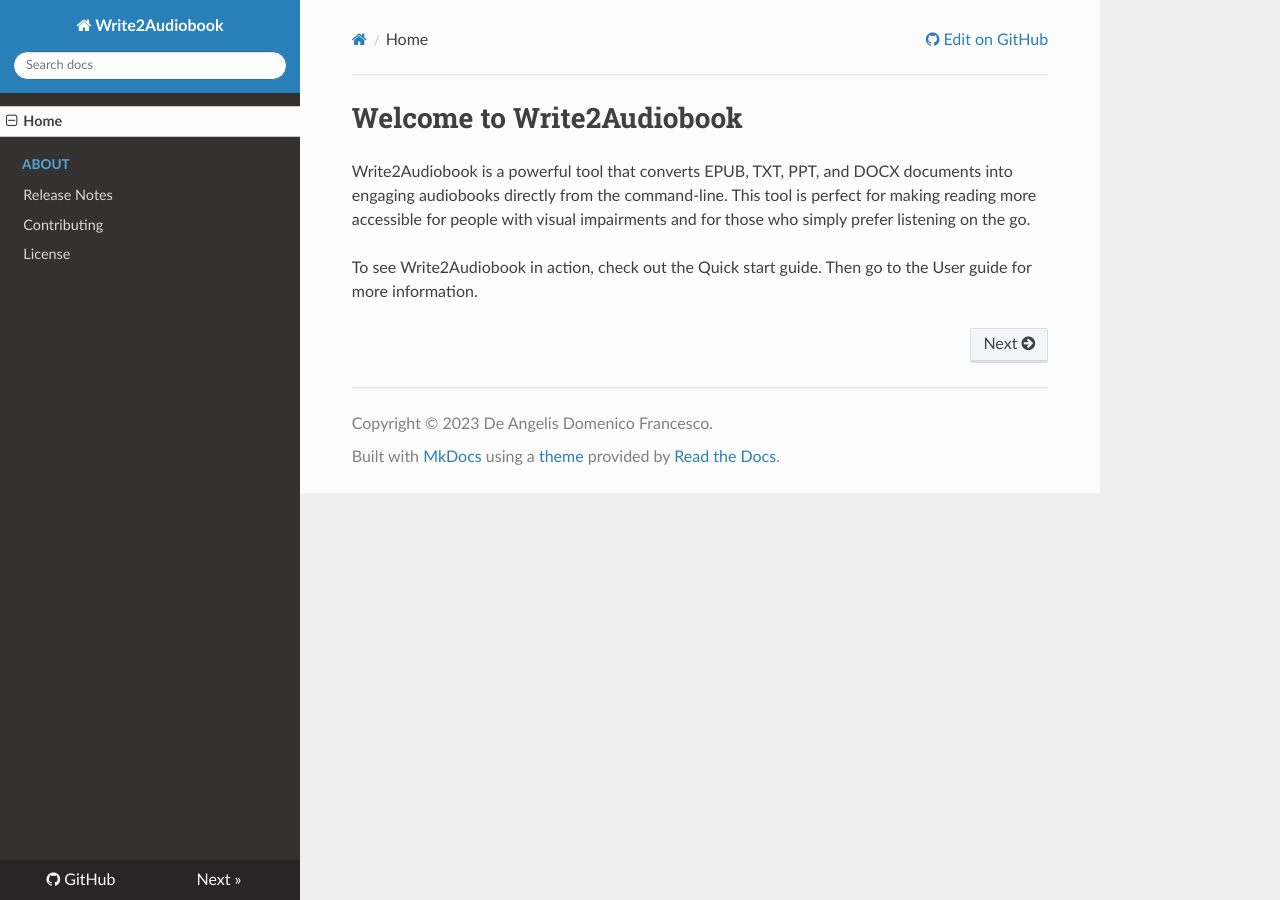
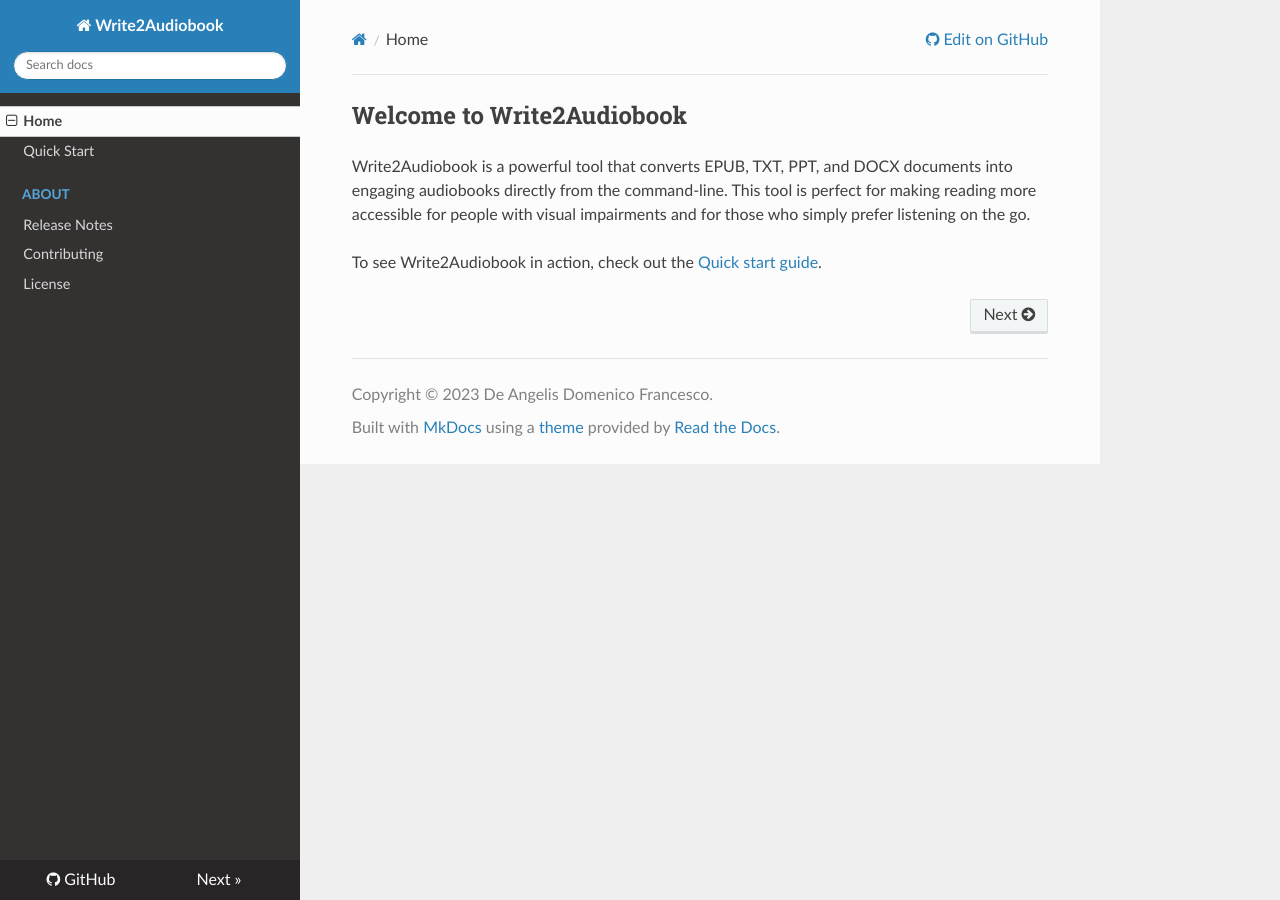
Before and after one commit to deangelisdf/write2audiobook, an MkDocs documentation site: the page built from docs/index.md, in a window 1280 px wide. Built offline with MkDocs 1.6.1, drawn with Linux system fonts in a browser that asks for light colours; nearby versions of some CDN libraries.

Commit message:
update quick start guide

```diff
--- a/doc_requirements.txt
+++ /dev/null
@@ -1 +0,0 @@
-mkdocs
--- a/docs/index.md
+++ b/docs/index.md
@@ -2,4 +2,4 @@
 
 Write2Audiobook is a powerful tool that converts EPUB, TXT, PPT, and DOCX documents into engaging audiobooks directly from the command-line. This tool is perfect for making reading more accessible for people with visual impairments and for those who simply prefer listening on the go.
 
-To see Write2Audiobook in action, check out the Quick start guide. Then go to the User guide for more information.
+To see Write2Audiobook in action, check out the [Quick start guide](quick-start.md).
--- a/mkdocs.yml
+++ b/mkdocs.yml
@@ -4,9 +4,15 @@
 edit_uri: https://github.com/greg-martinez44/write2audiobook/edit/gh-docs/docs/
 nav:
   - Home: index.md
+  - Quick Start: quick-start.md
   - About:
     - Release Notes: about/release-notes.md
     - Contributing: about/contributing.md
     - License: about/license.md
 
 copyright: Copyright &copy; 2023 De Angelis Domenico Francesco.
+
+markdown_extensions:
+  - toc:
+      baselevel: 2
+  - callouts
```
Also changed, not shown: docs/quick-start.md (added, +55 -0 lines), requirements.txt (deleted, +0 -8 lines), docs/img/example-output.png (added), 1 other file.
